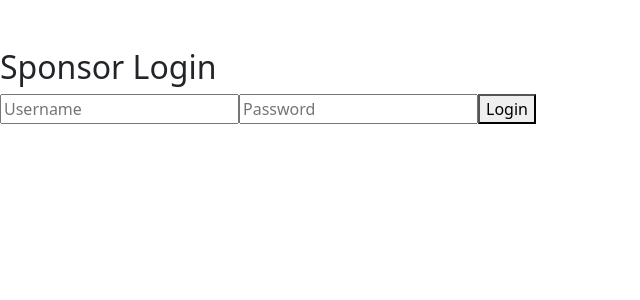
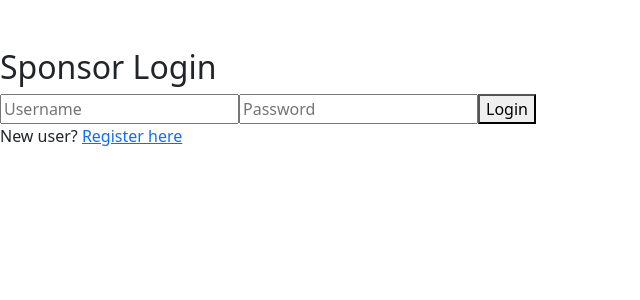
Before and after one commit to budhilnigam/CollabCrate, a Vue app in the folder frontend/: page /sponsor/login in a window 1280 px wide. Shown: the top 300 px of the page, without its empty margins (0-640 px from the left). Built offline with nearby package versions, Linux system fonts and the light colour scheme.

Commit message:
Link added for new users

```diff
--- a/frontend/src/components/SponsorLogin.vue
+++ b/frontend/src/components/SponsorLogin.vue
@@ -6,6 +6,9 @@
       <input v-model="password" type="password" placeholder="Password" required />
       <button type="submit">Login</button>
     </form>
+  </div>
+  <div>
+    <p> New user? <router-link to="/sponsor/register">Register here</router-link></p>
   </div>
 </template>
 
```
